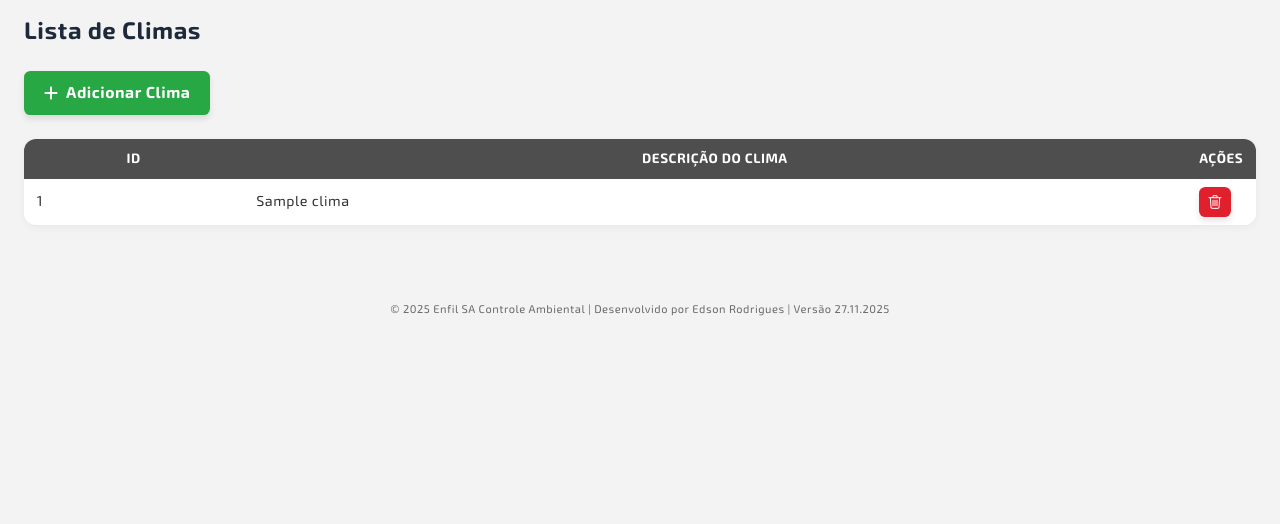
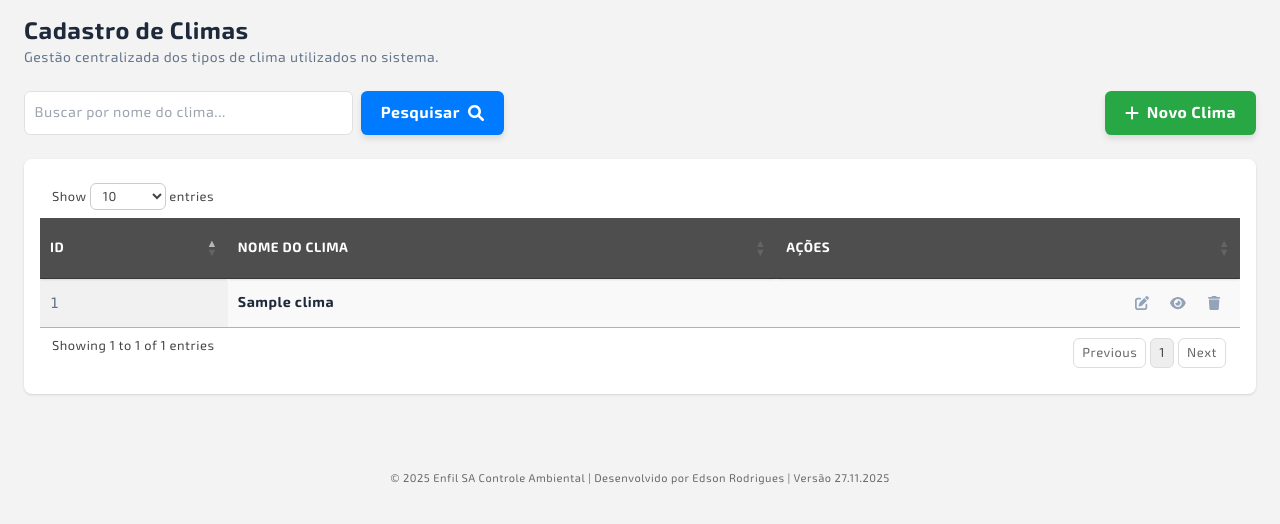
Before and after one commit to werneckx/Projeto-Relatorio-Diario-de-Obra, a Flask app: page /auth/lista-climas in a window 1280 px wide. Shown: the part 105-629 px from the top of the page. Run offline with Flask 3, Linux system fonts and the light colour scheme; a user stored in the database is signed in; tables that the repository leaves empty hold one stand-in row (values such as "Sample post"); some libraries are stand-ins or nearby versions.

Commit message:
Atualizado Obras e Usuario

```diff
--- a/app/routes/auth.py
+++ b/app/routes/auth.py
@@ -290,6 +290,7 @@ def gerar():
     return redirect(url_for('auth.visualizar_rdo', rdo_id=rdo_id))
 
 # Rota de Sucesso (Callback)
+
 @auth_bp.get("/rdo_success")
 @login_required
 def rdo_success():
@@ -301,9 +302,10 @@ def rdo_success():
         return response
     return redirect(url_for('auth.lista_rdo'))
 
-# No seu ficheiro auth.py
+####################################################################################################### USUARIOS
 
 # Rota para a lista de usuários
+
 @auth_bp.get("/lista-usuarios")
 @login_required
 def lista_usuarios():
@@ -341,9 +343,7 @@ def lista_usuarios():
     return render_template("list_usuarios.html", opcoes=usuarios, categoria="usuario")
 
 # Abrir Formulário de Cadastro de Usuario
-# app/routes/auth.py
 
-# Abrir Formulário de Cadastro de Usuario
 @auth_bp.get("/criar-usuario")
 @login_required
 def criar_usuario():
@@ -364,9 +364,8 @@ def criar_usuario():
         obra_hierarchy=obra_hierarchy,
         default_supervisor=default_supervisor
     )
-# app/routes/auth.py
 
-# app/routes/auth.py
+# Salvar/Gerar Usuario (POST)
 
 @auth_bp.post("/gerar-usuario")
 @login_required
@@ -468,6 +467,8 @@ def gerar_usuario():
             # 5. CORRIGIDO: Passa obra_hierarchy em caso de erro de DB
             return render_template("form_usuario.html", item=item_form, todas_obras=todas_obras, obra_hierarchy=obra_hierarchy)
 
+# Mudar Status do Usuário (POST)
+
 @auth_bp.post("/mudar-status-usuario/<int:userId>")
 @login_required
 def toggle_user_status(userId):
@@ -487,7 +488,9 @@ def toggle_user_status(userId):
         db.session.rollback()
         return jsonify({"message": f"Erro ao atualizar: {str(e)}"}), 500
 
+
 # Rota de Reset de Senha corrigida
+
 @auth_bp.post("/usuario-reset/<int:id>")
 @login_required
 def reset_senha_usuario(id):
@@ -496,6 +499,8 @@ def reset_senha_usuario(id):
     user.set_senha("EnfilSA@") # Senha padrão solicitada
     db.session.commit()
     return {"message": "Sucesso"}, 200
+
+# Editar Usuário
 
 @auth_bp.route("/editar-usuario/<int:id>", methods=['GET', 'POST'])
 @login_required
@@ -520,6 +525,8 @@ def editar_usuario(id):
         # todas_obras=todas_obras, # Não é mais estritamente necessário, mas pode ser mantido
         obra_hierarchy=obra_hierarchy # Agora passa a estrutura correta
     )
+
+# Visualizar Usuário
 
 @auth_bp.get("/visualizar-usuario/<int:id>")
 def visualizar_usuario(id):
@@ -563,16 +570,99 @@ def visualizar_usuario(id):
 
     return render_template("form_usuario.html", item=user, categoria="usuario", todas_obras=todas_obras, view_mode=view_mode, obra_hierarchy=obra_hierarchy, supervisor_chain=supervisor_chain, default_supervisor=default_supervisor)
 
-# Rota para a lista de climas
+# Endpoint que retorna lista de usuários para selecionar como supervisor
+
+@auth_bp.get('/supervisores')
+@login_required
+def lista_supervisores():
+    from app.models.usuario import Usuario
+    # Retorna todos os usuários (id + nome) ordenados por nome
+    users = Usuario.query.order_by(Usuario.nome.asc()).all()
+    result = [{'id': u.id, 'nome': u.nome, 'papel': u.papel} for u in users]
+    from flask import jsonify
+    return jsonify(result)
+
+####################################################################################################### CLIMAS
+
 @auth_bp.get("/lista-climas")
 @login_required
 def lista_climas():
     from app.models.clima import Clima
     # Busca todos os climas
-    climas = Clima.query.order_by(Clima.id.asc()).all()
+    climas = Clima.query.order_by(Clima.nome.asc()).all()
     return render_template("list_climas.html", opcoes=climas, categoria="clima")
 
+
+@auth_bp.get('/criar-clima')
+@login_required
+def criar_clima():
+    # Mostra formulário para criação
+    return render_template('form_clima.html', item=None, view_mode=False)
+
+
+@auth_bp.post('/gerar-clima')
+@login_required
+def gerar_clima():
+    from app.models.clima import Clima
+    clima_id = request.form.get('id')
+    nome = request.form.get('nome', '').strip()
+    if not nome:
+        flash('Nome do clima é obrigatório.', 'danger')
+        if clima_id:
+            return redirect(url_for('auth.editar_clima', id=clima_id))
+        return redirect(url_for('auth.criar_clima'))
+
+    if clima_id:
+        clima = Clima.query.get(clima_id)
+        if not clima:
+            flash('Clima não encontrado.', 'danger')
+            return redirect(url_for('auth.lista_climas'))
+        clima.nome = nome
+        db.session.add(clima)
+        db.session.commit()
+        flash('Clima atualizado com sucesso.', 'success')
+        return redirect(url_for('auth.lista_climas'))
+
+    novo = Clima(nome=nome)
+    db.session.add(novo)
+    db.session.commit()
+    flash('Clima criado com sucesso.', 'success')
+    return redirect(url_for('auth.lista_climas'))
+
+
+@auth_bp.get('/visualizar-clima/<int:id>')
+@login_required
+def visualizar_clima(id):
+    from app.models.clima import Clima
+    clima = Clima.query.get_or_404(id)
+    return render_template('form_clima.html', item=clima, view_mode=True)
+
+
+@auth_bp.get('/editar-clima/<int:id>')
+@login_required
+def editar_clima(id):
+    from app.models.clima import Clima
+    clima = Clima.query.get_or_404(id)
+    return render_template('form_clima.html', item=clima, view_mode=False)
+
+
+@auth_bp.post('/excluir-clima/<int:id>')
+@login_required
+def excluir_clima(id):
+    from app.models.clima import Clima
+    clima = Clima.query.get(id)
+    if not clima:
+        flash('Clima não encontrado.', 'danger')
+        return redirect(url_for('auth.lista_climas'))
+    # TODO: verificar dependências (RDOs) antes de excluir
+    db.session.delete(clima)
+    db.session.commit()
+    return redirect(url_for('auth.lista_climas'))
+
+####################################################################################################### OBRAS
+
 # Rota para a lista de obras
+
 @auth_bp.get("/lista-obras")
 @login_required
 def lista_obras():
@@ -622,7 +712,6 @@ def lista_obras():
 
     # ... o restante da função fica igual
     return render_template("list_obras.html", opcoes=obras_formatadas, categoria="obra")
-
 def get_matrix_options():
     """Busca todas as Obras que são Matrizes (id_matriz é NULL ou 0)"""
     # Adiciona a importação, caso Obra ainda não esteja no escopo
@@ -630,8 +719,76 @@ def get_matrix_options():
 
     # Filtra por id_matriz NULL ou 0 para ser robusto com a lógica do HTML
     return Obra.query.filter(or_(Obra.id_matriz.is_(None), Obra.id_matriz == 0)).all()
+def fetch_single_obra_with_matriz_name(obra_id):
+    """Busca uma única Obra por ID e injeta o nome da Matriz (se for filial)"""
+    from app.models.obra import Obra # Adiciona a importação
+
+    Matriz = aliased(Obra)
+    query = Obra.query.outerjoin(Matriz, Obra.id_matriz == Matriz.id)
+
+    # Busca a Obra e o nome da Matriz associada
+    result = query.with_entities(Obra, Matriz.nome.label('nome_matriz')).filter(Obra.id == obra_id).first()
+
+    if result:
+        # Se for encontrado, 'result' é uma tupla onde o primeiro elemento é o objeto Obra
+        item = result[0]
+        # Injeta o atributo 'nome_matriz' no objeto Obra para acesso no template
+        setattr(item, 'nome_matriz', result.nome_matriz)
+        return item
+
+    return None
+def get_obra_hierarchy_for_user_form():
+    """Busca todas as obras e agrupa filiais sob suas matrizes."""
+    from app.models.obra import Obra
+
+    # Busca todas as obras ativas
+    todas_obras = Obra.query.filter(Obra.status == 1).all()
+
+    hierarchy = {}
+
+    # 1. Popula as Matrizes (id_matriz = None ou 0)
+    for obra in todas_obras:
+        if obra.id_matriz is None or obra.id_matriz == 0:
+            hierarchy[obra.id] = {
+                'matriz': obra,
+                'filiais': []
+            }
+
+    # 2. Popula as Filiais
+    for obra in todas_obras:
+        if obra.id_matriz and obra.id_matriz in hierarchy:
+            hierarchy[obra.id_matriz]['filiais'].append(obra)
+        elif obra.id_matriz and obra.id_matriz not in hierarchy:
+            # Caso raro: Filial sem Matriz ativa. Pode ser ignorado ou logado.
+            pass
+
+    return hierarchy
+def get_supervisor_chain_for_user(user):
+    """Retorna lista de supervisores ascendentes a partir do usuário.
+    Exemplo: [ {id, nome}, {id, nome}, ... ] onde o primeiro é o supervisor imediato.
+    """
+    from app.models.usuario import Usuario
+    chain = []
+    visited = set()
+    current = user
+    while current and getattr(current, 'id_supervisor', None):
+        try:
+            sup_id = int(getattr(current, 'id_supervisor'))
+        except Exception:
+            break
+        if sup_id in visited:
+            break
+        sup = Usuario.query.get(sup_id)
+        if not sup:
+            break
+        chain.append({'id': sup.id, 'nome': sup.nome})
+        visited.add(sup.id)
+        current = sup
+
+    return chain
 
 # Rota para criar nova obra
+
 @auth_bp.get("/criar-obra")
 @login_required
 def criar_obra():
@@ -642,6 +799,8 @@ def criar_obra():
 
     # Passa opcoes_matriz para o template
     return render_template("form_obra.html", item=None, opcoes_matriz=opcoes_matriz)
+
+# Rota para mudar status da obra (POST)
 
 @auth_bp.post("/mudar-status-obras/<int:obraid>")
 @login_required
@@ -661,8 +820,8 @@ def toggle_user_obras(obraid):
         db.session.rollback()
         return {"message": f"Erro ao atualizar: {str(e)}"}, 500
 
+# Rota para salvar obra
 
-# Rota para salvar/editar obra
 @auth_bp.post("/gerar-obra")
 @login_required
 def gerar_obra():
@@ -768,25 +927,6 @@ def gerar_obra():
 
 # Rota pra editar obra
 
-def fetch_single_obra_with_matriz_name(obra_id):
-    """Busca uma única Obra por ID e injeta o nome da Matriz (se for filial)"""
-    from app.models.obra import Obra # Adiciona a importação
-
-    Matriz = aliased(Obra)
-    query = Obra.query.outerjoin(Matriz, Obra.id_matriz == Matriz.id)
-
-    # Busca a Obra e o nome da Matriz associada
-    result = query.with_entities(Obra, Matriz.nome.label('nome_matriz')).filter(Obra.id == obra_id).first()
-
-    if result:
-        # Se for encontrado, 'result' é uma tupla onde o primeiro elemento é o objeto Obra
-        item = result[0]
-        # Injeta o atributo 'nome_matriz' no objeto Obra para acesso no template
-        setattr(item, 'nome_matriz', result.nome_matriz)
-        return item
-
-    return None
-
 @auth_bp.get("/editar-obra/<int:id>")
 @login_required
 def editar_obra(id):
@@ -829,6 +969,7 @@ def visualizar_obra(id):
     )
 
 # Rota para toggle de status da obra (usado em list_obras.html)
+
 @auth_bp.post("/obra/toggle-status/<int:id>")
 @login_required
 def toggle_obra_status(id):
@@ -849,69 +990,3 @@ def toggle_obra_status(id):
         db.session.rollback()
         print(f"Erro ao alternar status da obra: {e}")
         return '', 500 # Retorna erro 500
-
-# auth.py (ou app.utils.helpers, se aplicável)
-
-def get_obra_hierarchy_for_user_form():
-    """Busca todas as obras e agrupa filiais sob suas matrizes."""
-    from app.models.obra import Obra
-
-    # Busca todas as obras ativas
-    todas_obras = Obra.query.filter(Obra.status == 1).all()
-
-    hierarchy = {}
-
-    # 1. Popula as Matrizes (id_matriz = None ou 0)
-    for obra in todas_obras:
-        if obra.id_matriz is None or obra.id_matriz == 0:
-            hierarchy[obra.id] = {
-                'matriz': obra,
-                'filiais': []
-            }
-
-    # 2. Popula as Filiais
-    for obra in todas_obras:
-        if obra.id_matriz and obra.id_matriz in hierarchy:
-            hierarchy[obra.id_matriz]['filiais'].append(obra)
-        elif obra.id_matriz and obra.id_matriz not in hierarchy:
-            # Caso raro: Filial sem Matriz ativa. Pode ser ignorado ou logado.
-            pass
-
-    return hierarchy
-
-
-def get_supervisor_chain_for_user(user):
-    """Retorna lista de supervisores ascendentes a partir do usuário.
-    Exemplo: [ {id, nome}, {id, nome}, ... ] onde o primeiro é o supervisor imediato.
-    """
-    from app.models.usuario import Usuario
-    chain = []
-    visited = set()
-    current = user
-    while current and getattr(current, 'id_supervisor', None):
-        try:
-            sup_id = int(getattr(current, 'id_supervisor'))
-        except Exception:
-            break
-        if sup_id in visited:
-            break
-        sup = Usuario.query.get(sup_id)
-        if not sup:
-            break
-        chain.append({'id': sup.id, 'nome': sup.nome})
-        visited.add(sup.id)
-        current = sup
-
-    return chain
-
-
-# Endpoint que retorna lista de usuários para selecionar como supervisor
-@auth_bp.get('/supervisores')
-@login_required
-def lista_supervisores():
-    from app.models.usuario import Usuario
-    # Retorna todos os usuários (id + nome) ordenados por nome
-    users = Usuario.query.order_by(Usuario.nome.asc()).all()
-    result = [{'id': u.id, 'nome': u.nome, 'papel': u.papel} for u in users]
-    from flask import jsonify
-    return jsonify(result)
--- a/app/templates/list_climas.html
+++ b/app/templates/list_climas.html
@@ -1,36 +1,129 @@
 {% extends "base.html" %}
-
-{% block title %}Lista de Climas{% endblock %}
+{% block title %}Cadastro de Climas{% endblock %}
 
 {% block content %}
+<link rel="stylesheet" href="https://cdnjs.cloudflare.com/ajax/libs/font-awesome/6.0.0-beta3/css/all.min.css">
+
 <div class="mb-6">
-    <h1 class="text-2xl font-bold text-slate-800">Lista de Climas</h1>
+    <h1 class="text-2xl font-bold text-slate-800">Cadastro de Climas</h1>
+    <p class="text-sm text-slate-500">Gestão centralizada dos tipos de clima utilizados no sistema.</p>
 </div>
 
+<style>
+    .dataTables_info,
+    .dataTables_paginate,
+    .paging_simple_numbers,
+    .dataTables_length {
+        font-size: 12px;
+        padding: 10px;
+        color: rgb(0, 0, 0);
+        font-weight: 100;
+    }
+
+    .dataTables_length select {
+        cursor: pointer;
+    }
+
+    .filters input:focus {
+        outline: none;
+        border-color: #e0202d;
+        box-shadow: 0 0 3px rgba(224, 32, 45, 0.3);
+    }
+
+    .filters input {
+        width: 100%;
+        border: none;
+        border-radius: 6px;
+        color: rgb(0, 0, 0);
+        padding: 2px;
+        font-size: 12px;
+        background: #ffffff;
+        transition: 0.2s;
+    }
+
+    .dataTables_info,
+    .dataTables_paginate,
+    .dataTables_length {
+        font-size: 13px !important;
+        padding: 8px 12px !important;
+        color: #444 !important;
+        font-weight: 400 !important;
+    }
+
+    .dataTables_length select {
+        border-radius: 6px !important;
+        padding: 4px 8px !important;
+        border: 1px solid #ccc !important;
+        background: #f8f8f8;
+        cursor: pointer;
+    }
+
+    .dataTables_paginate a {
+        border-radius: 6px !important;
+        padding: 4px 8px !important;
+        margin: 2px;
+        text-decoration: none;
+        border: 1px solid #ddd !important;
+        background: #fff !important;
+        transition: 0.2s;
+    }
+
+    .dataTables_paginate a:hover {
+        background: #e0202d !important;
+        color: #fff !important;
+        border-color: #e0202d !important;
+    }
+
+    .dataTables_paginate .current {
+        color: #fff !important;
+        background: #eeeeee !important;
+    }
+</style>
+
 <div class="top-actions-container">
-    <a class="button-base button-success">
-        <i class="fas fa-plus"></i> Adicionar Clima
+    <div class="search-form">
+        <input type="text" id="climaInputSearch" placeholder="Buscar por nome do clima..." class="form-control">
+        <button onclick="$('#dataTableClimas').DataTable().search($('#climaInputSearch').val()).draw();"
+            class="button-base button-secondary button-compact">
+            Pesquisar <i class="fas fa-search"></i>
+        </button>
+    </div>
+
+    <a href="{{ url_for('auth.criar_clima') }}" class="button-base button-success">
+        <i class="fas fa-plus"></i> Novo Clima
     </a>
 </div>
 
-<div class="table-container">
-    <table class="data-table">
+<div class="table-container bg-white rounded-lg shadow border overflow-hidden p-4">
+    <table id="dataTableClimas" class="display nowrap w-full">
         <thead>
-            <tr>
+            <tr class="bg-slate-50">
                 <th>ID</th>
-                <th>Descrição do Clima</th>
-                <th class="actions-column">Ações</th>
+                <th>Nome do Clima</th>
+                <th class="text-right">Ações</th>
             </tr>
         </thead>
-        <tbody>
+        <tbody class="divide-y divide-slate-100">
             {% for clima in opcoes %}
-            <tr id="row-{{ clima.id }}">
-                <td>{{ clima.id }}</td>
-                <td>{{ clima.nome }}</td>
-                <td class="actions-column">
-                    <div class="action-buttons">
-                        <button onclick="excluirItem('{{ clima.id }}', 'clima')" class="button-acoes button-danger">
-                            <img src="{{ url_for('static', filename='icons/delete.png') }}" class="action-icon">
+            <tr id="clima-row-{{ clima.id }}" class="hover:bg-red-50/30 transition">
+                <td class="text-sm font-mono text-slate-500">{{ clima.id }}</td>
+                <td class="font-semibold text-slate-800">{{ clima.nome }}</td>
+                <td class="text-right">
+                    <div class="flex justify-end gap-1">
+                        <a href="{{ url_for('auth.editar_clima', id=clima.id) }}"
+                            class="w-8 h-8 flex items-center justify-center text-slate-400 hover:text-cyan-600 hover:bg-cyan-50 rounded transition"
+                            title="Editar">
+                            <i class="fas fa-edit text-sm"></i>
+                        </a>
+                        <a href="{{ url_for('auth.visualizar_clima', id=clima.id) }}"
+                            class="w-8 h-8 flex items-center justify-center text-slate-400 hover:text-blue-600 hover:bg-blue-50 rounded transition"
+                            title="Visualizar">
+                            <i class="fas fa-eye text-sm"></i>
+                        </a>
+                        <button type="button" onclick="confirmDeleteClima({{ clima.id }})"
+                            class="w-8 h-8 flex items-center justify-center text-slate-400 hover:text-red-600 hover:bg-red-50 rounded transition"
+                            title="Excluir">
+                            <i class="fas fa-trash text-sm"></i>
                         </button>
                     </div>
                 </td>
@@ -39,4 +132,51 @@
         </tbody>
     </table>
 </div>
+
+<link rel="stylesheet" href="https://cdn.datatables.net/1.13.6/css/jquery.dataTables.min.css">
+<script src="https://code.jquery.com/jquery-3.7.0.min.js"></script>
+<script src="https://cdn.datatables.net/1.13.6/js/jquery.dataTables.min.js"></script>
+
+<script>
+    var dataTableClimas = null;
+    $(document).ready(function () {
+        dataTableClimas = $('#dataTableClimas').DataTable({
+            responsive: true,
+            paging: true,
+            searching: true,
+            pageLength: 10,
+            lengthMenu: [[10, 25, 50, -1], [10, 25, 50, "Todos"]],
+            order: [[0, 'asc']],
+            language: {
+                url: "https://cdn.datatables.net/plug-ins/1.13.6/i18n/pt-BR.json"
+            },
+            dom: 'lrtip'
+        });
+    });
+
+
+    function confirmDeleteClima(id) {
+        if (!confirm('Deseja excluir este clima? Esta ação não pode ser desfeita.')) return;
+
+        fetch(`/auth/excluir-clima/${id}`, { method: 'POST' })
+            .then(res => {
+                if (!res.ok) throw new Error('Erro ao excluir');
+                // remove a linha do DataTable
+                if (dataTableClimas) {
+                    const row = document.getElementById('clima-row-' + id);
+                    if (row) {
+                        dataTableClimas.row(row).remove().draw(false);
+                    }
+                } else {
+                    const row = document.getElementById('clima-row-' + id);
+                    if (row) row.remove();
+                }
+                alert('Clima excluído com sucesso.');
+            })
+            .catch(err => {
+                console.error(err);
+                alert('Erro ao excluir clima.');
+            });
+    }
+</script>
 {% endblock %}
--- a/app/templates/list_rdo.html
+++ b/app/templates/list_rdo.html
@@ -78,9 +78,8 @@
     }
 
     .dataTables_paginate .current {
-        background: #e0202d !important;
         color: #fff !important;
-        border-color: #e0202d !important;
+        background: #eeeeee !important;
     }
 
     .action-icon {
```
Also changed, not shown: app/templates/form_clima.html (added, +71 -0 lines), app/templates/list_obras.html (+33 -30 lines), app/templates/list_usuarios.html (+75 -82 lines).
